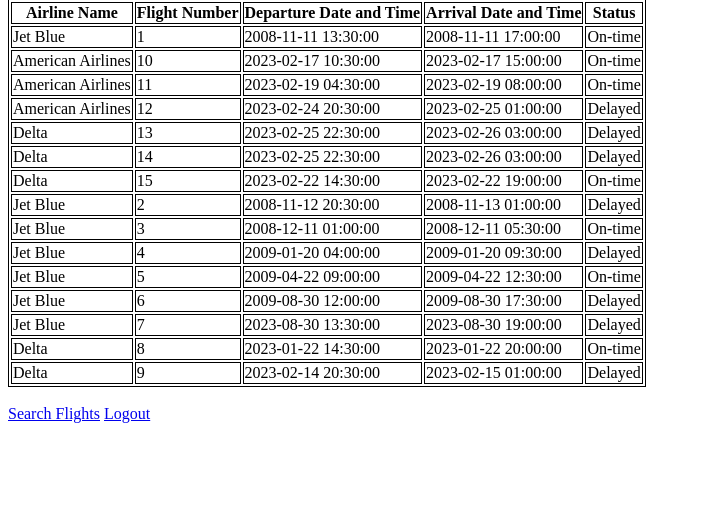
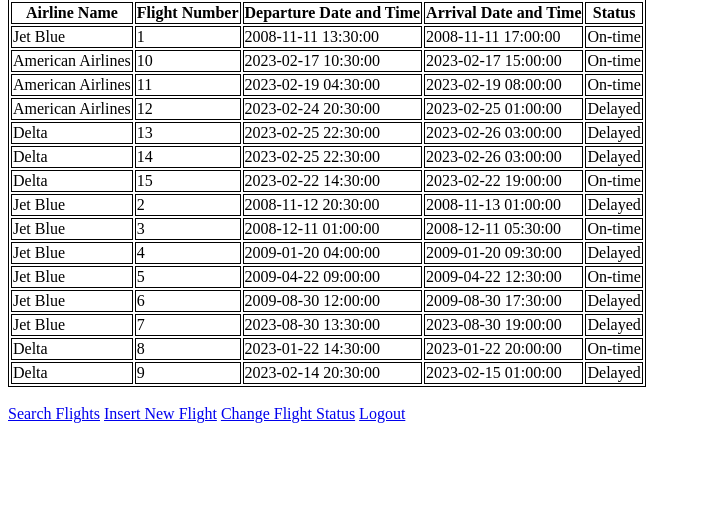
Before and after one commit to NxFerrara/air-ticket-reservation-system, a Flask app: page /airline_staff_home in a window 1280 px wide. Shown: the part 67-574 px from the top of the page, without its empty margins (0-701 px from the left). Run offline with Flask 2, Linux system fonts and the light colour scheme; a user stored in the database is signed in; data comes from the database, SQL or seed files in the repository.

Commit message:
New Flight Insert Implemented

```diff
--- a/flask_project/main.py
+++ b/flask_project/main.py
@@ -8,7 +8,7 @@ app = Flask(__name__)
 
 # Configure MySQL
 conn = pymysql.connect(host='localhost',
-                       #port=8889,  # change this every time if you are a Windows user
+                       # port=8889,  # change this every time if you are a Windows user
                        user='root',
                        password='',  # change this every time if you are Windows user
                        db='air_system',
@@ -207,6 +207,66 @@ def search_flights():
     return render_template('home_templates/search_flights.html', is_customer=session.get('is_customer'),
                            is_airline_staff=session.get('is_airline_staff'))
 
+@app.route('/insert_new_flight', methods=['GET', 'POST'])
+def insert_new_flight():
+    return render_template('airline_staff_templates/airline_staff_insert.html')
+
+@app.route('/exec_insert_new_flight', methods=['GET', 'POST'])
+def exec_insert_new_flight():
+    if session.get('is_airline_staff'):
+        # grabs information from the forms
+        DepartureDateandTime = request.form['DepartureDateandTime']
+        ArrivalDateandTime = request.form['ArrivalDateandTime']
+        BasePrice = request.form['BasePrice']
+        Status = request.form['Status']
+        DepartureAirportName = request.form['DepartureAirportName']
+        ArrivalAirportName = request.form['ArrivalAirportName']
+        IDNumber = request.form['IDNumber']
+        AirlineName = request.form['AirlineName']
+
+        # cursor used to send queries
+        cursor = conn.cursor()
+        # executes query
+        query = 'SELECT FlightNumber FROM flight WHERE DepartureDateandTime = %s AND AirlineName = %s'
+        cursor.execute(query, (DepartureDateandTime, AirlineName))
+        # stores the results in a variable
+        flightData = cursor.fetchall()
+        maxFlightNumber = -1
+        for item in flightData:
+            value = item['FlightNumber']
+            if int(value) > maxFlightNumber:
+                maxFlightNumber = int(value)
+        if maxFlightNumber == -1:
+            FlightNumber = 1
+        else:
+            FlightNumber = maxFlightNumber+1
+
+        # This query checks to make sure one airplane isn't flying multiple flights at
+        # the same time within the same airline
+        query = 'SELECT * FROM flight WHERE IDNumber = %s AND DepartureDateandTime = %s AND AirlineName = %s'
+        cursor.execute(query, (IDNumber, DepartureDateandTime, AirlineName))
+        # stores the results in a variable
+        data = cursor.fetchone()
+        # use fetchall() if you are expecting more than 1 data row
+        error = None
+        context = None
+        if data:
+            # If the previous query returns data, then user exists
+            error = "This flight already exists!"
+            return render_template('airline_staff_templates/airline_staff_insert.html', error=error)
+        else:
+            ins = 'INSERT INTO flight VALUES(%s, %s, %s, %s, %s, %s, %s, %s, %s)'
+            cursor.execute(ins, (str(FlightNumber), DepartureDateandTime, ArrivalDateandTime, BasePrice, Status, DepartureAirportName,
+            ArrivalAirportName, IDNumber, AirlineName))
+            conn.commit()
+            cursor.close()
+            message = "New flight successfully added!"
+            return render_template('airline_staff_templates/airline_staff_insert.html', context=message)
+    elif session.get('is_customer'):
+        return render_template('customer_templates/customer_home.html')
+    else:
+        return render_template('home_templates/index.html')
+
 
 # Define route for querying for flights and results
 @app.route('/search_flights_query', methods=['GET', 'POST'])
@@ -286,9 +346,11 @@ def airline_staff_logout():
     session.pop('is_airline_staff')
     return redirect('/')
 
+
 def md5(password):
     result = hashlib.md5(password.encode())
     return result.hexdigest()
+
 
 app.secret_key = 'some key that you will never guess'
 # Run the app on localhost port 5000
--- a/flask_project/templates/airline_staff_templates/airline_staff_home.html
+++ b/flask_project/templates/airline_staff_templates/airline_staff_home.html
@@ -27,6 +27,8 @@
 	</table>
 	<br>
 <a href="/search_flights">Search Flights</a>
+<a href="/insert_new_flight">Insert New Flight</a>
+<a href="/change_flight_status">Change Flight Status</a>
 <a href="/airline_staff_logout">Logout</a>
 
 </body>
```
Also changed, not shown: flask_project/templates/airline_staff_templates/airline_staff_insert.html (added, +27 -0 lines), flask_project/templates/airline_staff_templates/change_flight_status.html (added, +9 -0 lines).
